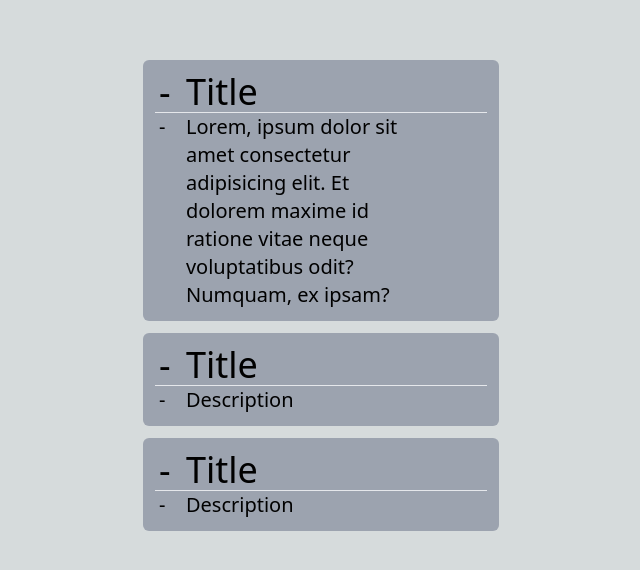
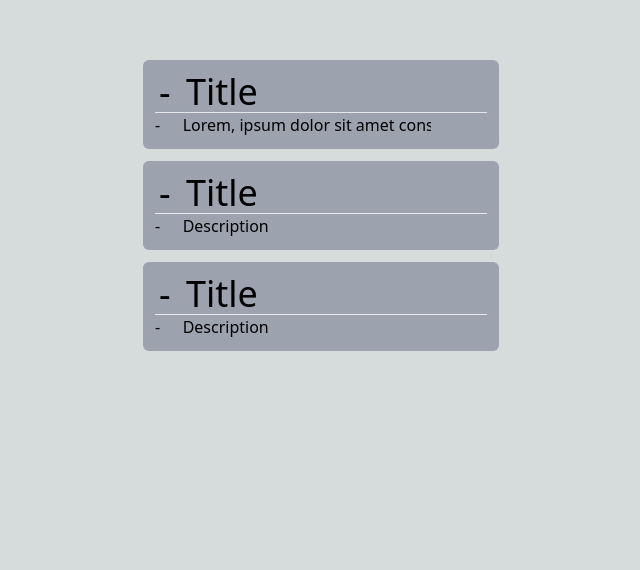
Before and after one commit to JIOjosBG/HackAUBG5.0, a Next.js app in the folder engen/: page /list in a window 1280 px wide. Shown: the part 144-714 px from the top of the page, without its empty margins (61-701 px from the left). Built offline with nearby package versions, Linux system fonts and the light colour scheme; no server answers.

Commit message:
adding overflow

```diff
--- a/engen/src/app/globals.css
+++ b/engen/src/app/globals.css
@@ -110,6 +110,15 @@ a {
   }
 }
 
+.truncate-text {
+  @apply whitespace-nowrap overflow-hidden  max-w-full ;
+}
+
+.truncate-text:hover {
+  @apply whitespace-normal overflow-visible transition-all  duration-500;
+}
+
+
 @layer components {
   .sidebar-wrapper {
     @apply h-16  align-middle  rounded-md mx-10  my-0  md:m-0  w-4/5  md:w-32 absolute  flex flex-row md:h-screen  md:flex-col  bottom-0  md:top-0 md:sticky  md:items-center  md:justify-center left-0   space-x-6   snap-x
--- a/engen/src/components/ListComponent/ListComponent.tsx
+++ b/engen/src/components/ListComponent/ListComponent.tsx
@@ -31,7 +31,7 @@ const ListComponent = () => {
 const GameCard = (props:any) => {
     return (
     <div className="hover:scale-125 hover:bg-yellow-500 duration-200 m-3 p-3 rounded-md bg-gray-400 w-1/3">
-        <div className="px-1 w-full flex text-4xl">
+        <div className="px-1 w-full  flex text-4xl">
             <div className="w-1/12">
                 -
             </div>
@@ -40,14 +40,15 @@ const GameCard = (props:any) => {
             </div>
         </div>
         <hr/>
-        <div className="px-1 w-full flex text-xl">
+        <div className="  flex text-l truncate-text">
             <div className="w-1/12">
                 -
             </div>
-            <div className="w-9/12">
+            <div className="w-9/12 truncate-text">
                 {props.game.description}
             </div>
         </div>
+
     </div>
     );
 };
```
